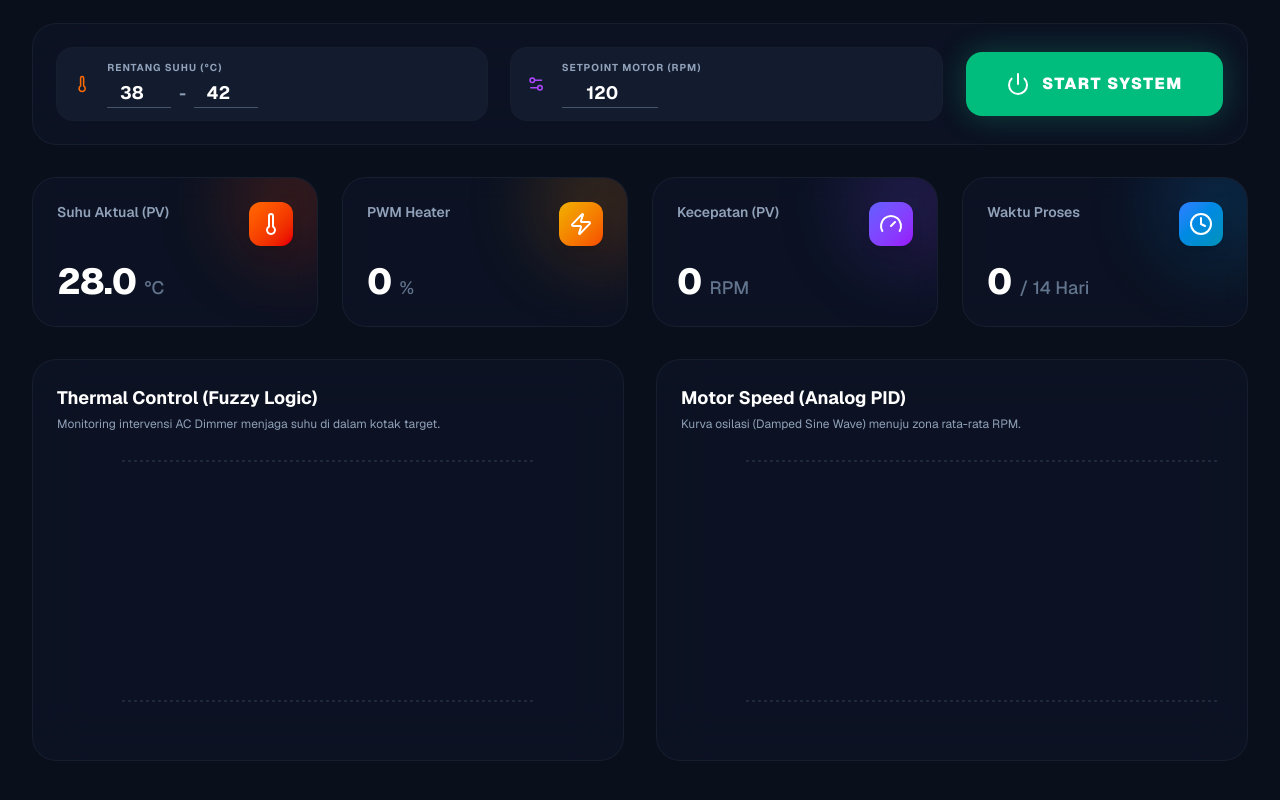
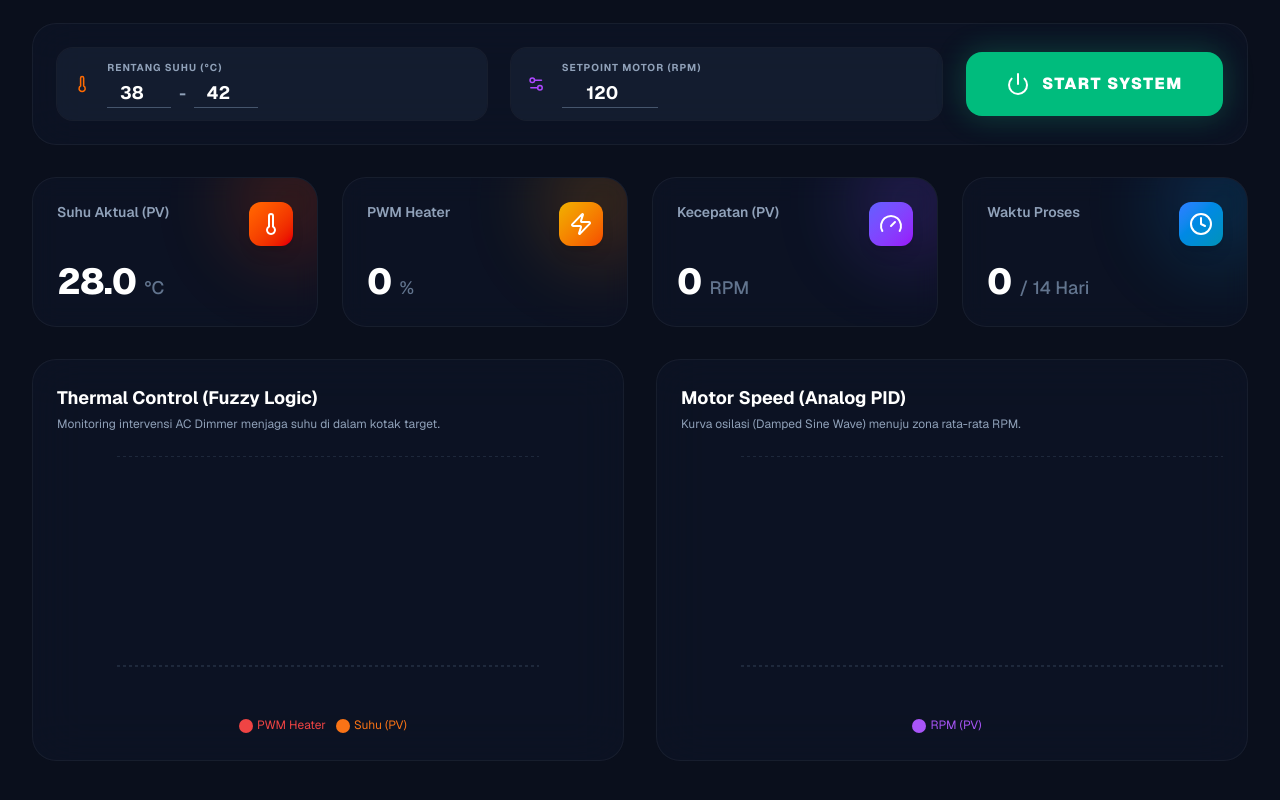
Before and after one commit to RadenRizky26/dashboard_POC, a Next.js app: page / in a window 1280 px wide. Shown: the part 286-1086 px from the top of the page. Built offline with nearby package versions, Linux system fonts and the light colour scheme.

Commit message:
Update Grafik

```diff
--- a/app/page.tsx
+++ b/app/page.tsx
@@ -1,6 +1,6 @@
 "use client";
 import React, { useState, useEffect, useRef } from "react";
-import { ComposedChart, Area, Line, XAxis, YAxis, CartesianGrid, Tooltip, ResponsiveContainer, ReferenceArea, ReferenceLine } from "recharts";
+import { ComposedChart, Area, Line, XAxis, YAxis, CartesianGrid, Tooltip, ResponsiveContainer, ReferenceArea, ReferenceLine, Legend } from "recharts";
 import { AlertTriangle, CheckCircle2, Activity, Database, Clock, Zap, Thermometer, Gauge, ShieldAlert, Settings2, Sun, Moon, Wifi, FlaskConical, Download, AlertOctagon, SlidersHorizontal, ClipboardList, TableProperties, Power, CalendarCheck } from "lucide-react";
 
 // --- Types ---
@@ -329,23 +329,24 @@ export default function FuzzyPIDDashboard() {
                   <p className="text-xs text-slate-500 dark:text-slate-400 mb-6">Monitoring intervensi AC Dimmer menjaga suhu di dalam kotak target.</p>
                   <div className="h-[280px] w-full">
                     <ResponsiveContainer width="100%" height="100%">
-                      <ComposedChart data={trendData}>
+                      <ComposedChart data={trendData} margin={{ bottom: 20 }}>
                         <defs>
                           <linearGradient id="colorTemp" x1="0" y1="0" x2="0" y2="1"><stop offset="5%" stopColor="#f97316" stopOpacity={0.3} /><stop offset="95%" stopColor="#f97316" stopOpacity={0} /></linearGradient>
-                          <linearGradient id="colorDimmer" x1="0" y1="0" x2="0" y2="1"><stop offset="5%" stopColor="#eab308" stopOpacity={0.3} /><stop offset="95%" stopColor="#eab308" stopOpacity={0} /></linearGradient>
+                          <linearGradient id="colorDimmer" x1="0" y1="0" x2="0" y2="1"><stop offset="5%" stopColor="#ef4444" stopOpacity={0.3} /><stop offset="95%" stopColor="#ef4444" stopOpacity={0} /></linearGradient>
                         </defs>
                         <CartesianGrid strokeDasharray="3 3" stroke={chartColors.grid} vertical={false} />
                         <XAxis dataKey="time" stroke={chartColors.axis} fontSize={10} tickLine={false} axisLine={false} dy={10} />
                         <YAxis yAxisId="left" stroke="#f97316" fontSize={10} tickLine={false} axisLine={false} dx={-10} domain={[25, 50]} />
-                        <YAxis yAxisId="right" orientation="right" stroke="#eab308" fontSize={10} tickLine={false} axisLine={false} dx={10} domain={[0, 100]} />
+                        <YAxis yAxisId="right" orientation="right" stroke="#ef4444" fontSize={10} tickLine={false} axisLine={false} dx={10} domain={[0, 100]} />
                         <Tooltip contentStyle={{ backgroundColor: chartColors.tooltipBg, backdropFilter: "blur(10px)", border: `1px solid ${chartColors.tooltipBorder}`, borderRadius: "12px", color: chartColors.tooltipText, fontSize: "12px" }} />
+                        <Legend verticalAlign="bottom" height={20} iconType="circle" wrapperStyle={{ fontSize: '12px', paddingTop: '20px' }} />
 
                         <ReferenceArea yAxisId="left" y1={targetTempMin} y2={targetTempMax} fill="#f97316" fillOpacity={0.15} />
                         <ReferenceLine yAxisId="left" y={targetTempMax} stroke="#ea580c" strokeWidth={2} strokeDasharray="4 4" opacity={1} label={{ position: "insideTopLeft", value: "MAX", fill: "#ea580c", fontSize: 10, fontWeight: "bold" }} />
                         <ReferenceLine yAxisId="left" y={targetTempMin} stroke="#ea580c" strokeWidth={2} strokeDasharray="4 4" opacity={1} label={{ position: "insideBottomLeft", value: "MIN", fill: "#ea580c", fontSize: 10, fontWeight: "bold" }} />
 
                         <Area yAxisId="left" type="monotone" dataKey="temperature" name="Suhu (PV)" stroke="#f97316" strokeWidth={3} fill="url(#colorTemp)" isAnimationActive={false} />
-                        <Area yAxisId="right" type="stepAfter" dataKey="dimmer" name="PWM Heater" stroke="#eab308" strokeWidth={2} fill="url(#colorDimmer)" isAnimationActive={false} />
+                        <Area yAxisId="right" type="monotone" dataKey="dimmer" name="PWM Heater" stroke="#ef4444" strokeWidth={2} fill="url(#colorDimmer)" isAnimationActive={false} />
                       </ComposedChart>
                     </ResponsiveContainer>
                   </div>
@@ -357,7 +358,7 @@ export default function FuzzyPIDDashboard() {
                   <p className="text-xs text-slate-500 dark:text-slate-400 mb-6">Kurva osilasi (Damped Sine Wave) menuju zona rata-rata RPM.</p>
                   <div className="h-[280px] w-full">
                     <ResponsiveContainer width="100%" height="100%">
-                      <ComposedChart data={trendData}>
+                      <ComposedChart data={trendData} margin={{ bottom: 20 }}>
                         <defs>
                           <linearGradient id="colorRpm" x1="0" y1="0" x2="0" y2="1"><stop offset="5%" stopColor="#a855f7" stopOpacity={0.3} /><stop offset="95%" stopColor="#a855f7" stopOpacity={0} /></linearGradient>
                         </defs>
@@ -365,6 +366,7 @@ export default function FuzzyPIDDashboard() {
                         <XAxis dataKey="time" stroke={chartColors.axis} fontSize={10} tickLine={false} axisLine={false} dy={10} />
                         <YAxis stroke="#a855f7" fontSize={10} tickLine={false} axisLine={false} dx={-10} domain={[0, 'dataMax + 50']} />
                         <Tooltip contentStyle={{ backgroundColor: chartColors.tooltipBg, backdropFilter: "blur(10px)", border: `1px solid ${chartColors.tooltipBorder}`, borderRadius: "12px", color: chartColors.tooltipText, fontSize: "12px" }} />
+                        <Legend verticalAlign="bottom" height={20} iconType="circle" wrapperStyle={{ fontSize: '12px', paddingTop: '20px' }} />
 
                         <ReferenceLine y={targetRpm} stroke="#9333ea" strokeWidth={2} strokeDasharray="4 4" opacity={1} label={{ position: "insideTopLeft", value: "SETPOINT", fill: "#9333ea", fontSize: 10, fontWeight: "bold" }} />
 
```
